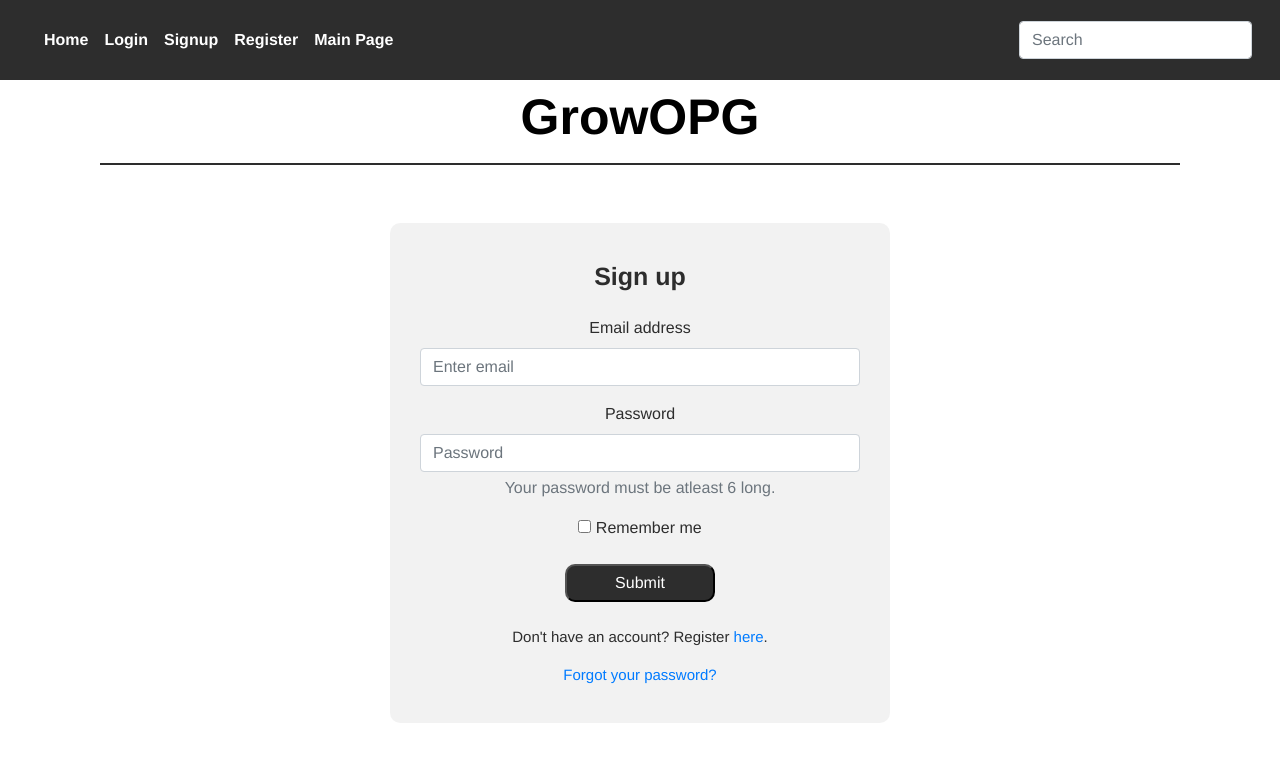
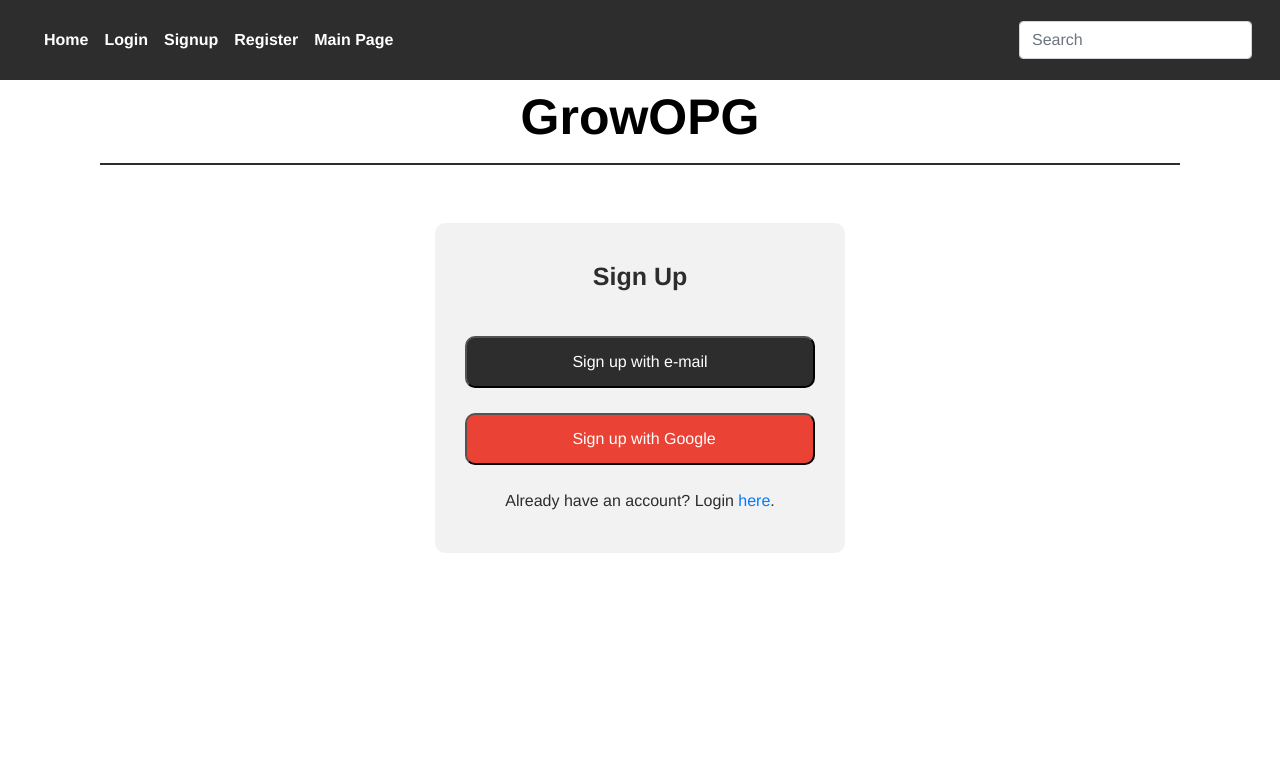
Before and after one commit to GrowOPG/GrowOPG, a Vue app: page /signup in a window 1280 px wide. Shown: the top 762 px of the page. Built offline with nearby package versions, Linux system fonts and the light colour scheme.

Commit message:
Update signup.vue

```diff
--- a/src/views/signup.vue
+++ b/src/views/signup.vue
@@ -1,9 +1,10 @@
+
 <template>
     <div class="bg">
       <!-- <img src="@/assets/wood-bg.jpg" style="height:100vh; width:100%;"> -->
       <!-- <div></div> -->
 
-      <div class="container">
+    <div class="container">
         <div class="row no-gutter">
             <span class="header col-12">
                <strong>GrowOPG</strong>
@@ -11,59 +12,57 @@
             </span>
             <div class="mx-auto">
             <div class= "form-box">
-                <div class = "form-header"><strong>Sign up</strong></div>
-                    <div class="form-group">
-                        <label for="exampleInputEmail1">Email address</label>
-                        <input type="email" class="form-control" id="exampleInputEmail1" aria-describedby="emailHelp" placeholder="Enter email">
+                <div class = "form-header"><strong>Sign Up</strong></div>
+                    <form class="form-signin">
+                        <div class="custom-control custom-checkbox mb-3"> <input type="checkbox" class="custom-control-input" id="customCheck1"> </div>
+                        <router-link to="/succ_reg">
+                        <button type="button" class="button" ><span>Sign up with e-mail</span></button>
+                        </router-link>
+                        <br>
+                        <button type="button" class="button btn-google" ><span><i class="fab fa-google mr-2"></i> Sign up with Google </span></button>
+                    <div class="text-center">
+                         <p class="low-text mt-4 mb-3 ">Already have an account? Login <a href="">here</a>.</p>
                     </div>
-                    <div class="form-group">
-                        <label for="exampleInputPassword1">Password</label>
-                        <input type="password" class="form-control" id="exampleInputPassword1" placeholder="Password">
-                        <p id="passwordHelpBlock" class="form-text text-muted">
-                                Your password must be atleast 6 long.
-                            </p>
-                    </div>
-                    <div class="checkbox mb-3 text-center">
-                        <label><input type="checkbox" value="remember-me"> Remember me</label>
-                    </div>
-                    <div class="text-center">
-                        <button type="submit" class="button" ><span>Submit</span></button>
-                        <p class="low-text mt-4 mb-3 ">Don't have an account? Register <a href="">here</a>.</p>
-                        <p class="low-text "><a href="">Forgot your password?</a></p>
-                    </div>
+                    </form>
             </div>
             </div>
+        </div>
+    </div>
+    </div>
 
-            </div>
-        </div>
-     </div>
 </template>
 
 <style scoped>
 body, html {
     height: 100%;
 }
+
 .header{
     text-align: center;
     font-size: 50px;
     color:black;
 }
+
 .dropdown-divider {
     height: 0;
     margin: .5rem 0;
     overflow: hidden;
     border-top: 2px solid #2D2D2D;
 }
+
 .row.no-gutter { /*no padding on the column/row -- found on stack-overflow*/
     margin-left: 0;
     margin-right: 0;
 }
+
 .form-header{
     padding-top: 15px;
     padding-bottom: 20px;
+    margin-bottom: -45px;
     font-size: 25px;
     text-align: center;
 }
+
 .form-box {
     margin-top: 50px;
     border-radius: 10px;
@@ -71,20 +70,16 @@ body, html {
     padding-top: 20px;
     padding-left: 30px;
     padding-right: 30px;
-    width: 500px;
-    height: 500px;
+    width: inherit;
+    height: 330px;
 }
-.text-center {
-    text-align: center!important;
-}
-.low-text {
-    font-size: 15px
-}
+
 .button { /*the styling for our button*/
 
-	width: 150px;
+	width: 350px;
 	border-radius: 10px; /*rounded*/
-	padding: 5px;
+	padding: 12px;
+    margin-top: 25px;
 
 	background-color: #2D2D2D;
 	color: white;
@@ -120,9 +115,13 @@ body, html {
 	opacity: 1;
 	right: 0;
 }
+
+.low-text {
+    margin-top: 15px;
+}
+
+.btn-google {
+    color: white;
+    background-color: #ea4335
+}
 </style>
-<script>
-export default {
-
-};
-</script>
```
